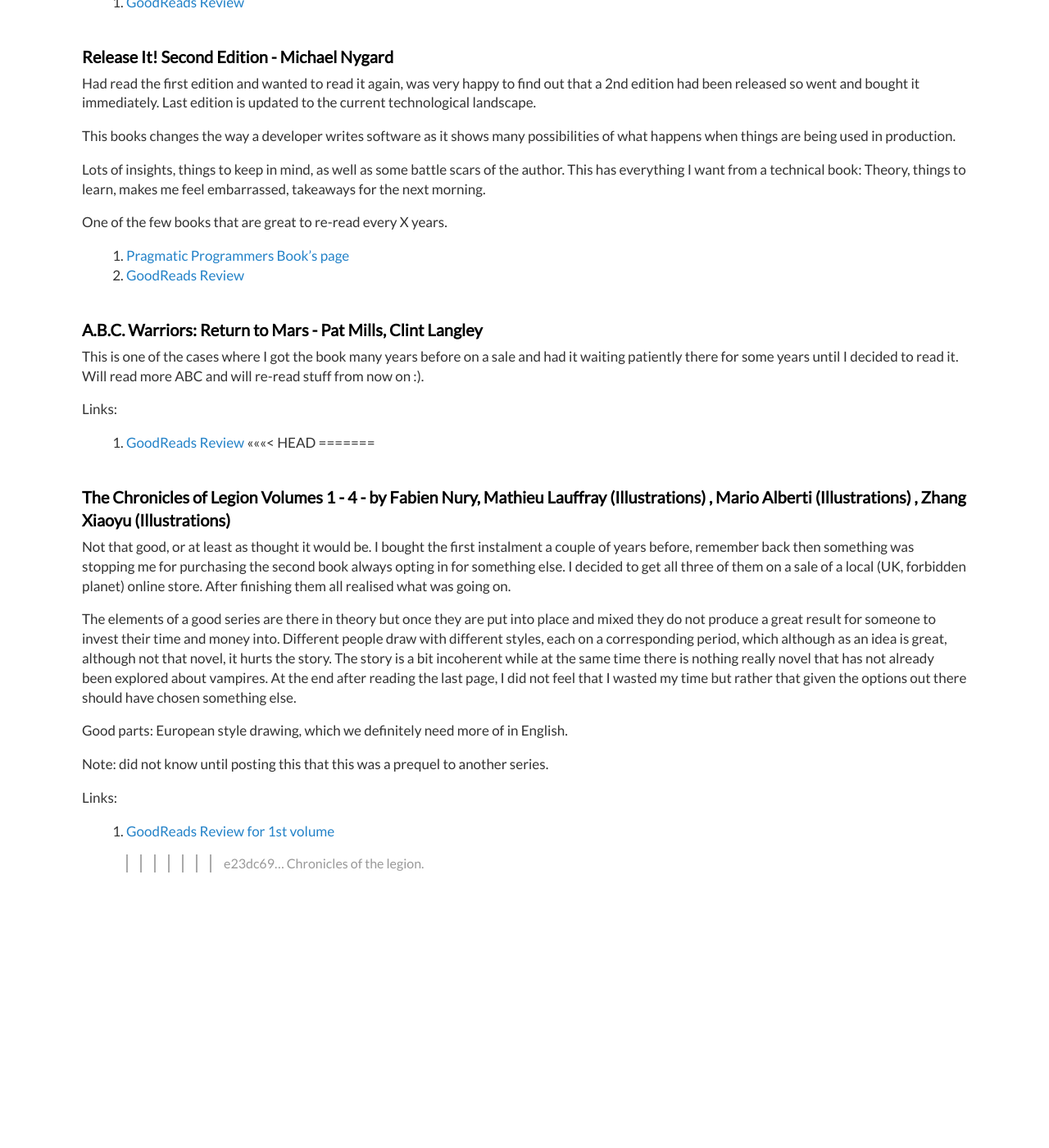
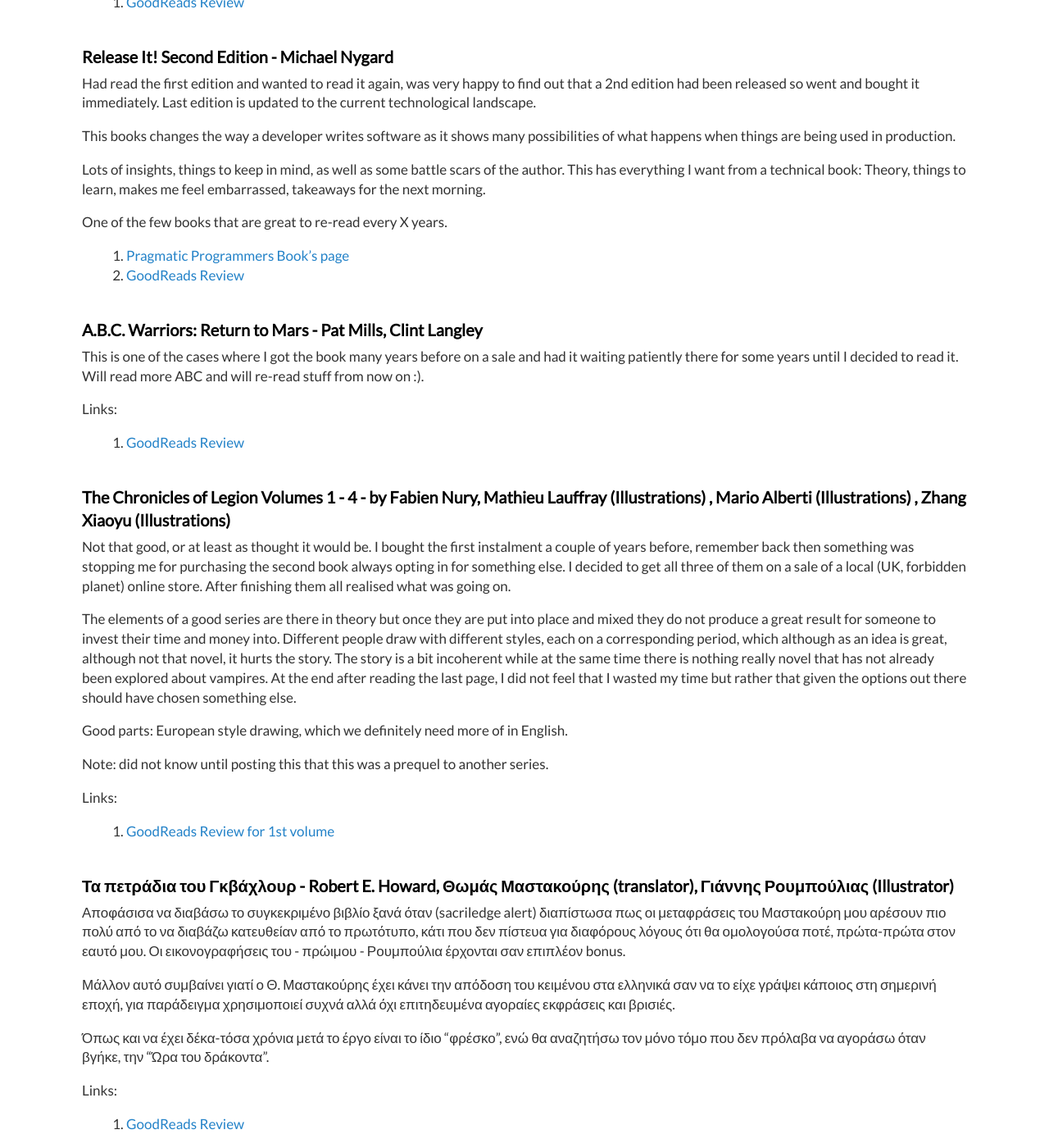
Before and after one commit to dimitrismistriotis/dimitrismistriotis.github.io, a Jekyll site: the page built from _posts/2019-01-14-books_of_2019.md, in a window 1280 px wide and 1400 px high, scrolled down 1141 px. Shown: the whole window at 82% size. Built offline with Jekyll 4.4.1, drawn with Linux system fonts in a browser that asks for light colours; before the commit the page ends 2222 px from its top, so only the background shows below that.

Commit message:
Τα πετράδια του Γκβάχλουρ

```diff
--- a/_posts/2019-01-14-books_of_2019.md
+++ b/_posts/2019-01-14-books_of_2019.md
@@ -96,8 +96,6 @@
 Links:
 
 1.  [GoodReads Review](https://www.goodreads.com/review/show/2746973290)
-<<<<<<< HEAD
-=======
 
 ## The Chronicles of Legion Volumes 1 - 4 - by Fabien Nury, Mathieu Lauffray (Illustrations) , Mario Alberti (Illustrations) , Zhang Xiaoyu (Illustrations)
 
@@ -112,4 +110,15 @@
 Links:
 
 1.  [GoodReads Review for 1st volume](https://www.goodreads.com/review/show/2831524178)
->>>>>>> e23dc69... Chronicles of the legion.
+
+## Τα πετράδια του Γκβάχλουρ - Robert E. Howard, Θωμάς Μαστακούρης (translator), Γιάννης Ρουμπούλιας (Illustrator)
+
+Αποφάσισα να διαβάσω το συγκεκριμένο βιβλίο ξανά όταν (sacriledge alert) διαπίστωσα πως οι μεταφράσεις του Μαστακούρη μου αρέσουν πιο πολύ από το να διαβάζω κατευθείαν από το πρωτότυπο, κάτι που δεν πίστευα για διαφόρους λόγους ότι θα ομολογούσα ποτέ, πρώτα-πρώτα στον εαυτό μου. Οι εικονογραφήσεις του - πρώιμου - Ρουμπούλια έρχονται σαν επιπλέον bonus.
+
+Μάλλον αυτό συμβαίνει γιατί ο Θ. Μαστακούρης έχει κάνει την απόδοση του κειμένου στα ελληνικά σαν να το είχε γράψει κάποιος στη σημερινή εποχή, για παράδειγμα χρησιμοποιεί συχνά αλλά όχι επιτηδευμένα αγοραίες εκφράσεις και βρισιές.
+
+Όπως και να έχει δέκα-τόσα χρόνια μετά το έργο είναι το ίδιο "φρέσκο", ενώ θα αναζητήσω τον μόνο τόμο που δεν πρόλαβα να αγοράσω όταν βγήκε, την "Ώρα του δράκοντα".
+
+Links:
+
+1.  [GoodReads Review](https://www.goodreads.com/review/show/2831663205)
```
